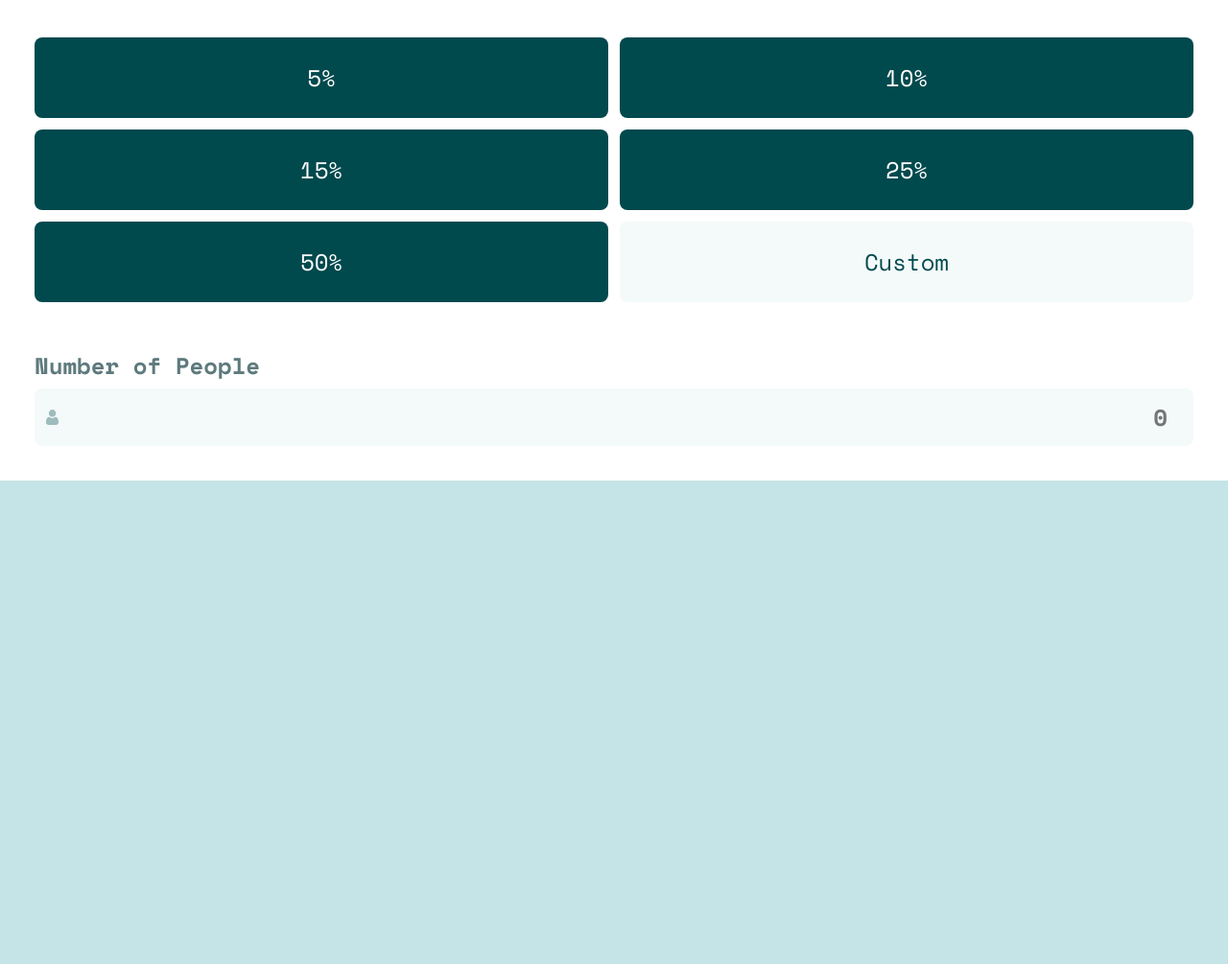
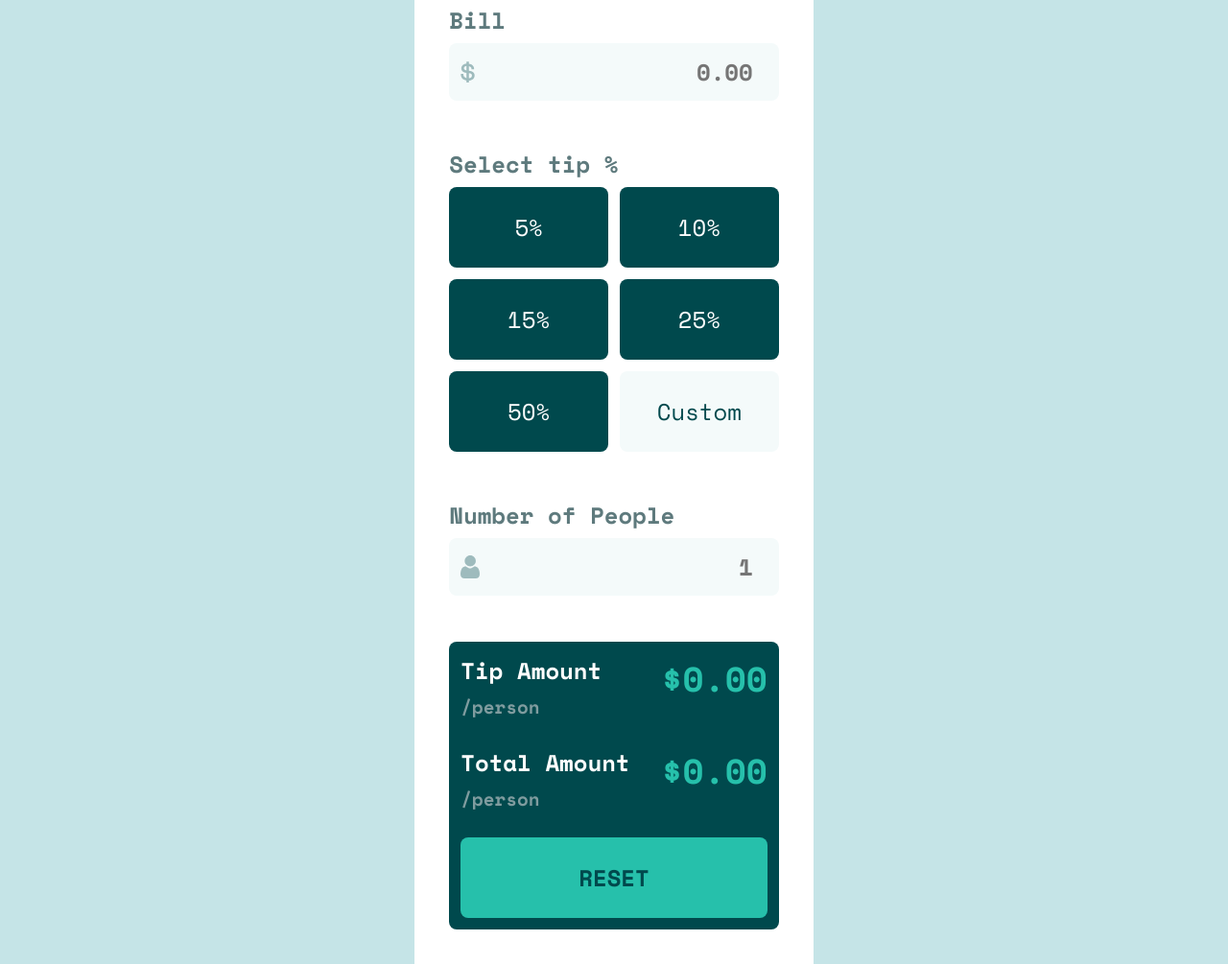
Before and after one commit to Reney17/tip-calculator_app, a plain HTML site: page index.html in a window 1280 px wide. Shown: the part 295-1300 px from the top of the page at 96% size. Before the commit the page ends 800 px from the top, so only its background shows below. Drawn offline with nearby package versions, Linux system fonts and the light colour scheme.

Commit message:
adding js

```diff
--- a/index.html
+++ b/index.html
@@ -1,16 +1,18 @@
 <!DOCTYPE html>
 <html lang="en">
   <head>
+    <link rel="preconnect" href="https://fonts.googleapis.com" />
+    <link rel="preconnect" href="https://fonts.gstatic.com" crossorigin />
+    <link
+      href="https://fonts.googleapis.com/css2?family=Space+Mono:ital,wght@0,400;0,700;1,400;1,700&display=swap"
+      rel="stylesheet"
+    />
     <meta charset="UTF-8" />
     <meta name="viewport" content="width=device-width, initial-scale=1.0" />
     <!-- displays site properly based on user's device -->
+
     <link rel="stylesheet" href="style.css" />
-    <link rel="preconnect" href="https://fonts.googleapis.com" />
-    <link rel="preconnect" href="https://fonts.gstatic.com" crossorigin />
-    <link
-      href="https://fonts.googleapis.com/css2?family=Outfit:wght@700&family=Space+Mono:ital,wght@0,400;0,700;1,400;1,700&display=swap"
-      rel="stylesheet"
-    />
+
     <link
       rel="icon"
       type="image/png"
@@ -20,6 +22,7 @@
 
     <title>Frontend Mentor | Tip calculator app</title>
 
+    <!-- Feel free to remove these styles or customise in your own stylesheet 👍 -->
     <style>
       .attribution {
         font-size: 11px;
@@ -31,21 +34,26 @@
     </style>
   </head>
   <body>
-    <h1 class="title">spli<br />tter</h1>
-    <!--  MAIN CONTAINER -->
+    <h1 class="title">
+      spli <br />
+      tter
+    </h1>
+
+    <!-- MAIN CONTAINER -->
     <main>
-      <!-- SECTION LEFT/ TOP-LEFT -->
+      <!-- Section Left / Top -->
       <section class="left">
         <div class="bill">
           <label for="bill_amount">Bill</label>
           <div class="input_wrapper">
-            <img class="icon" src="/images/icon-dollar.svg" alt="" />
-            <input type="number" name="bill_amount" placeholder="0" />
+            <img src="/images/icon-dollar.svg" alt="" class="icon" />
+            <input type="number" id="bill_amount" placeholder="0.00" />
           </div>
         </div>
-        <!--SELECT TIP OPTION-->
+
+        <!-- SELECT TIP OPTIONS -->
         <div class="tip-options">
-          <label for=""></label>
+          <label for="">Select tip %</label>
           <div class="options-grid">
             <div class="option">5%</div>
             <div class="option">10%</div>
@@ -55,16 +63,37 @@
             <div class="option">Custom</div>
           </div>
         </div>
-        <!--SELECT NUMBER OF PEOPLE-->
+
+        <!-- SELECT NUMBER OF PEOPLE -->
         <div class="people">
           <label for="people_amount">Number of People</label>
           <div class="input_wrapper">
-            <img class="" src="/images/icon-person.svg" alt="" />
-            <input type="number" name="bill_amount" placeholder="0" />
+            <img src="/images/icon-person.svg" alt="" class="icon" />
+            <input type="number" name="people_amount" placeholder="1" />
           </div>
         </div>
       </section>
-      <!-- SECTION BOTTOM /RIGHT -->
+
+      <!-- Section Right / Bottom -->
+      <section class="right">
+        <div class="tip_amt_pp">
+          <p>
+            Tip Amount<br />
+            <span class="small_gray">/person</span>
+          </p>
+          <h2 id="tip_amount">$0.00</h2>
+        </div>
+
+        <div class="total_amt_pp">
+          <p>
+            Total Amount<br />
+            <span class="small_gray">/person</span>
+          </p>
+          <h2 id="total_amount">$0.00</h2>
+        </div>
+        <button class="reset">RESET</button>
+      </section>
     </main>
+    <script src="main.js"></script>
   </body>
 </html>
--- /dev/null
+++ b/main.js
@@ -0,0 +1 @@
+alert("js");
--- a/style.css
+++ b/style.css
@@ -9,6 +9,7 @@
   --Grayish-cyan: hsl(184, 14%, 56%);
   --Light-grayish-cyan: hsl(185, 41%, 84%);
   --Very-light-grayish-cyan: hsl(189, 41%, 97%);
+  --Strong-cyan: hsl(172, 67%, 45%);
   --White: hsl(0, 0%, 100%);
   font-size: 24px;
 }
@@ -16,10 +17,14 @@
 body {
   background-color: var(--Light-grayish-cyan);
   font-family: "Space Mono", monospace;
+  display: flex;
+  flex-direction: column;
+  align-items: center;
 }
 .title {
   text-transform: uppercase;
   letter-spacing: 1rem;
+  margin: 2.5rem 2.5rem;
 }
 .title,
 label,
@@ -88,3 +93,39 @@ section.left {
   color: var(--Very-dark-cyan);
 }
 /*----------------------BOTTON CONTAINER------------------ */
+section.right {
+  color: var(--White);
+  background-color: var(--Very-dark-cyan);
+  display: flex;
+  flex-direction: column;
+  padding: 0.5rem;
+  border-radius: 8px;
+  margin-top: 2rem;
+  gap: 1rem;
+}
+section.right div {
+  display: flex;
+  justify-content: space-between;
+}
+section.right p {
+  font-weight: 600;
+}
+span {
+  font-size: 0.8rem;
+  color: var(--Grayish-cyan);
+}
+section.right h2 {
+  color: var(--Strong-cyan);
+}
+section.right button {
+  font-size: 24px;
+  font-family: "Space Mono", monospace;
+  font-weight: bold;
+  color: var(--Very-dark-cyan);
+  background-color: var(--Strong-cyan);
+  border: none;
+  outline: none;
+  border-radius: 8px;
+  cursor: pointer;
+  padding: 1rem;
+}
```
